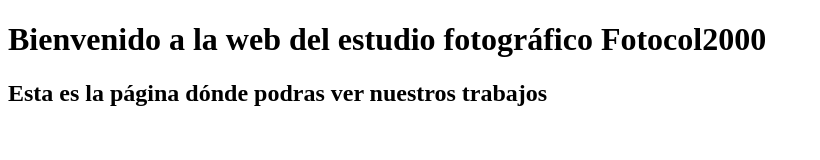
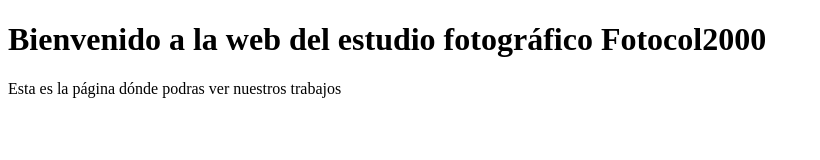
Before and after one commit to adfaX93/pagina-web, a plain HTML site: page index.html in a window 1280 px wide. Shown: the whole page, without its empty margins (0-820 px from the left). Drawn offline with Linux system fonts and the light colour scheme.

Commit message:
Update index.html
se modifico un titulo, ahora es un parrafo

```diff
--- a/index.html
+++ b/index.html
@@ -6,6 +6,6 @@
 </head>
 <body>
     <h1>Bienvenido a la web del estudio fotográfico Fotocol2000</h1>
-    <h2>Esta es la página dónde podras ver nuestros trabajos </h2>
+    <p>Esta es la página dónde podras ver nuestros trabajos </p>
 </body>
 </html>
```
